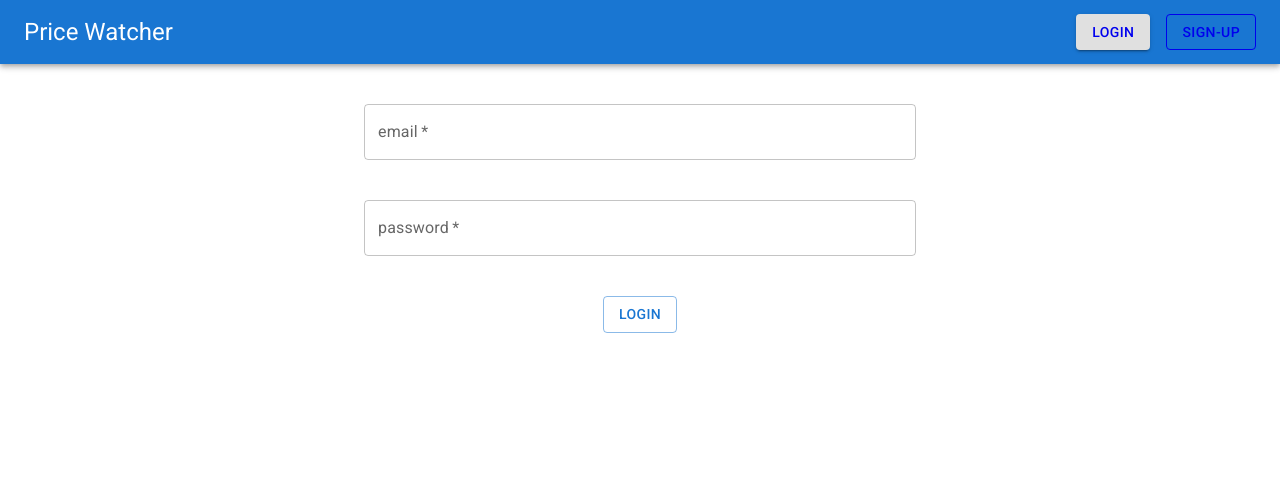
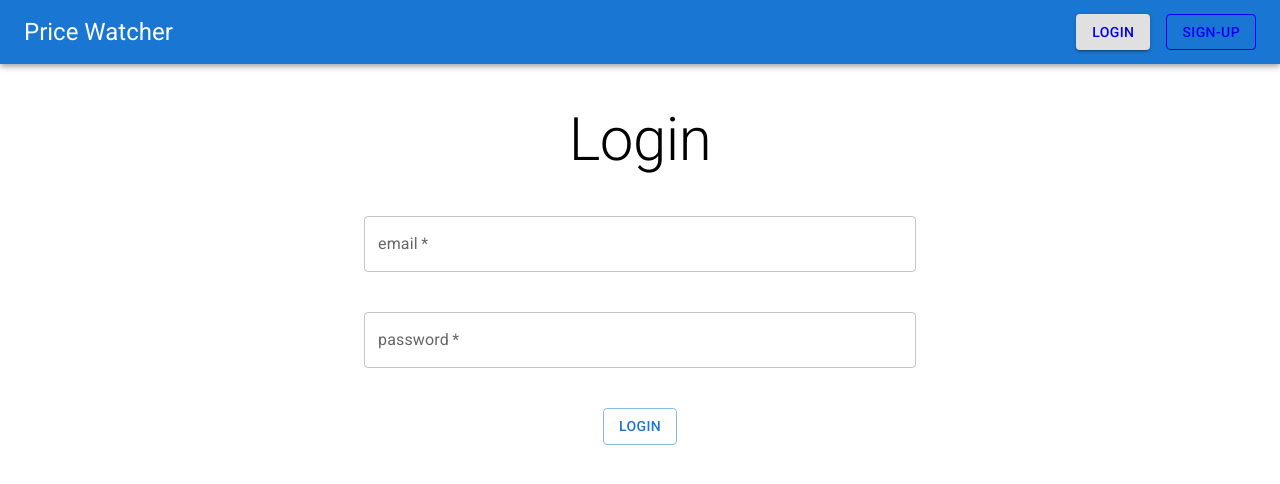
Before and after one commit to Zed-Bailey/price-watcher, a React (Create React App) app: page /login in a window 1280 px wide. Shown: the top 484 px of the page. Built offline with nearby package versions, Linux system fonts and the light colour scheme.

Commit message:
add login text header

```diff
--- a/src/pages/Login.js
+++ b/src/pages/Login.js
@@ -65,6 +65,7 @@ function Login(props) {
     // TODO fix error messages not showing above login button
   return (
     <Container maxWidth="sm" sx={{marginTop:5}}>
+      <Typography variant='h2' sx={{marginBottom: 5}}>Login</Typography>
       <form onSubmit={handleSubmit}>
         <Stack spacing={5}>
           <TextField  label="email" variant="outlined" onChange={handleEmailInput} required type='email'/>
```
